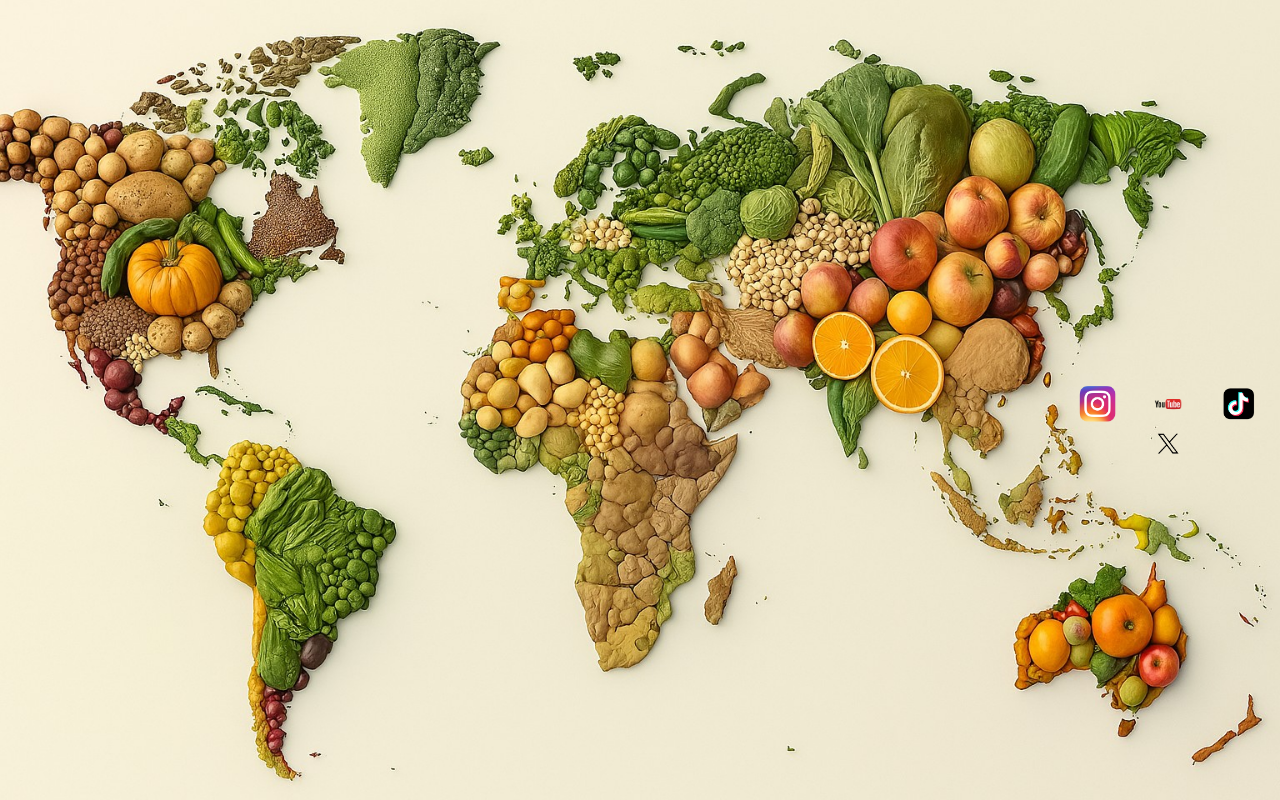
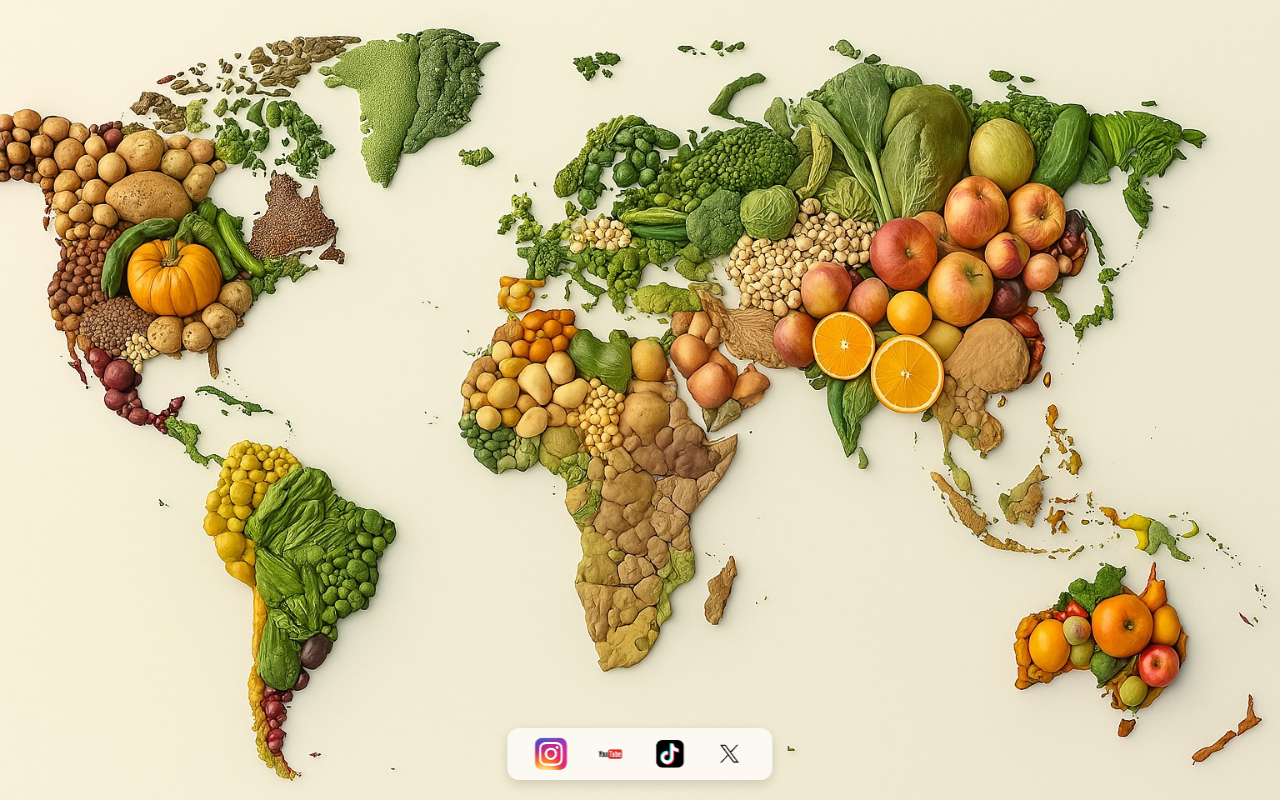
Before and after one commit to nuyemlc/Food-Supply-Chain-Tracker-, a plain HTML site: page Frontend/index.html in a window 1280 px wide. Drawn offline with nearby package versions, Linux system fonts and the light colour scheme.

Commit message:
Added social media handles at the bottom of the page, fixed the placement from before

```diff
--- a/Frontend/styles.css
+++ b/Frontend/styles.css
@@ -19,11 +19,11 @@ body {
   justify-content: space-between;
   align-items: center;
   flex-wrap: wrap;
-
   background-color: rgba(255, 255, 255, 0.95);
   border-radius: 16px;
   box-shadow: 0 4px 12px rgba(0, 0, 0, 0.1);
   backdrop-filter: blur(5px);
+  transition: transform 0.8s ease-in-out;
 }
 
 .hero-content {
@@ -59,6 +59,7 @@ body {
   background-color: #0056b3;
   box-shadow: 0 0 10px rgba(0, 123, 255, 0.5);
 }
+
 .btn.worldmap-btn {
   background-color: #28a745 !important;
   color: #fff !important;
@@ -69,7 +70,6 @@ body {
   background-color: #218838 !important;
   box-shadow: 0 0 10px rgba(40, 167, 69, 0.5);
 }
-
 
 .nav-buttons .btn {
   min-width: 160px;
@@ -161,49 +161,52 @@ body {
     font-size: 2.2rem;
   }
 }
+
 .hover-zone {
-  position:  fixed;
+  position: fixed;
   top: 0;
   height: 100vh;
   width: 100px;
   z-index: 1;
 }
 
-.hover-zone.left{
+.hover-zone.left {
   left: 0;
 }
 
-.hover-zone.right{
+.hover-zone.right {
   right: 0;
 }
 
-.hover-zone.left:hover ~ .hero{
+.hover-zone.left:hover ~ .hero {
   transform: translateX(-120%);
 }
 
-.hover-zone.right:hover ~ .hero{
+.hover-zone.right:hover ~ .hero {
   transform: translateX(120%);
 }
-
-.hero{
-  transition: transform 0.8s ease-in-out;
-}
 .social-footer {
-  text-align: center;
-  padding: 2rem 0 1rem;
-  margin-top: 2rem;
+  position: fixed;
+  bottom: 20px;
+  left: 50%;
+  transform: translateX(-50%);
+  z-index: 999;
+  background: rgba(255, 255, 255, 0.7);
+  backdrop-filter: blur(6px);
+  padding: 0.5rem 1rem;
+  border-radius: 12px;
+  box-shadow: 0 4px 12px rgba(0, 0, 0, 0.15);
 }
 
 .social-icons a {
-  margin: 0 0.8rem;
+  margin: 0 0.6rem;
   display: inline-block;
   transition: transform 0.3s ease;
 }
 
 .social-icons img {
-  width: 40px;
-  height: 40px;
-  border-radius: 10px;
+  width: 36px;
+  height: 36px;
   object-fit: contain;
 }
 
```
